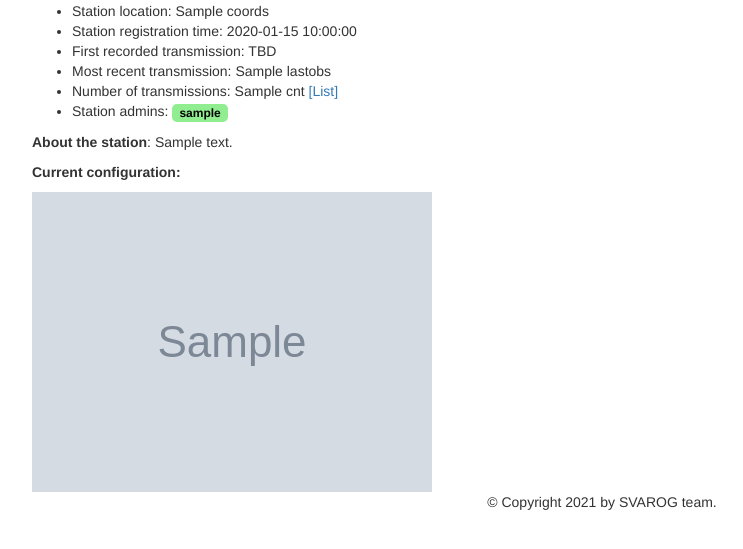
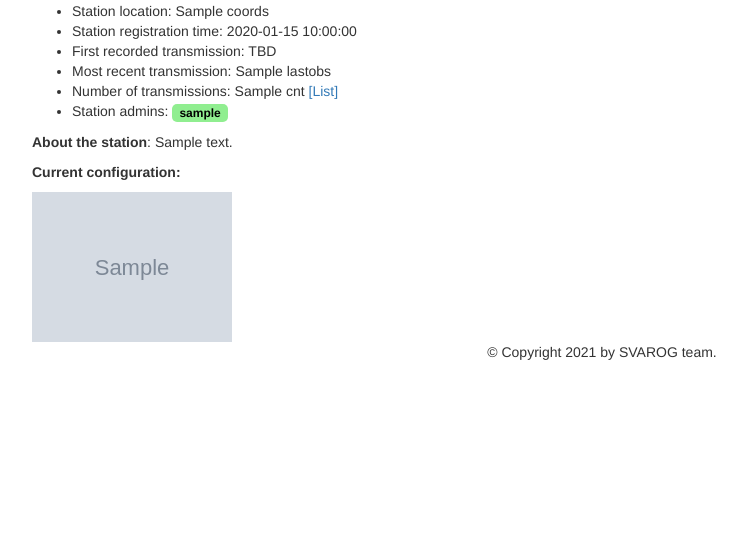
Before and after one commit to gut-space/svarog, a Flask app: template server/templates/station.html in a window 1280 px wide. Shown: the part 147-696 px from the top of the page, without its empty margins (38-781 px from the left). Run offline with Flask 2, Linux system fonts and the light colour scheme; the template is opened without the code that fills it: most values are stand-ins (such as "Sample title", 1, 10 or a date in 2020); grey boxes marked "Sample" are stand-in pictures; some libraries are stand-ins or nearby versions.

Commit message:
Added nice gallery
 Roughly based on https://github.com/piyush-kgp/Flask-Image-Gallery

```diff
--- /dev/null
+++ b/server/app/static/gallery.js
@@ -0,0 +1,24 @@
+function clicked_img(img,fp){
+    console.log(img.src);
+
+    var top=document.getElementById('gallery-top')
+
+    top.src = img.src;
+
+    top.hidden=false;
+
+    if (img.naturalWidth<screen.width*0.6 && img.naturalHeight<screen.height*0.6) {
+        top.width=img.naturalWidth;
+        top.height=img.naturalHeight;
+    } else {
+        top.width=screen.width*0.6;
+        top.height=img.naturalHeight/img.naturalWidth*top.width;
+    }
+
+    document.getElementById('gallery-close').hidden = false;
+}
+
+function do_close(){
+    document.getElementById('gallery-top').hidden=true;
+    document.getElementById('gallery-close').hidden=true;
+}
--- a/server/app/static/svarog.css
+++ b/server/app/static/svarog.css
@@ -108,3 +108,29 @@ dd {
     height: 80px;
     padding: 10px;
 }
+
+.gallery-overlay {
+    position: fixed;
+    top: 50%;
+    left: 50%;
+    /* bring your own prefixes */
+    transform: translate(-50%, -50%);
+
+  }
+
+#gallery-top {
+   border: 5px solid #ccc;
+}
+
+#gallery-close {
+
+    position: absolute;
+    left: 5px;
+    top: 5px;
+
+    padding: 4px;
+    z-index: 1;
+    border: 2px solid;
+    border-radius: 5px;
+    background-color: white;
+}
--- a/server/templates/station.html
+++ b/server/templates/station.html
@@ -1,4 +1,10 @@
 {% extends "base.html" %}
+
+{% block addToHead %}
+
+<script type="text/javascript" src="/static/gallery.js"></script>
+
+{% endblock %}
 
 {% block content %}
     <h3>Ground Station  {{ station.name }}</h3>
@@ -37,13 +43,16 @@
     </p>
 
     {% if files is defined %}
-    <table>
-    {% for f in files %}
-        <tr>
-            <td><a href="/data/stations/{{ station.station_id }}/{{ f.filename }}"><img src="/data/stations/{{ station.station_id }}/{{ f.filename }}" width=400></a></td>
-        </tr>
-    {% endfor %}
-    </table>
+
+    <div class="gallery-overlay"><img src="" id="gallery-top" hidden=True>
+        <span id="gallery-close" hidden=True onclick=do_close()><b><u>CLOSE (X)</u></b></span>
+    </div>
+
+    <div class="cx" style="background-color:#fff;">
+        {% for f in files %}
+        <img src='/data/stations/{{ station.station_id }}/{{ f.filename }}' width=200 onclick="clicked_img(this)" >
+        {% endfor %}
+    </div>
     {% endif %}
 
 {% endblock %}
```
